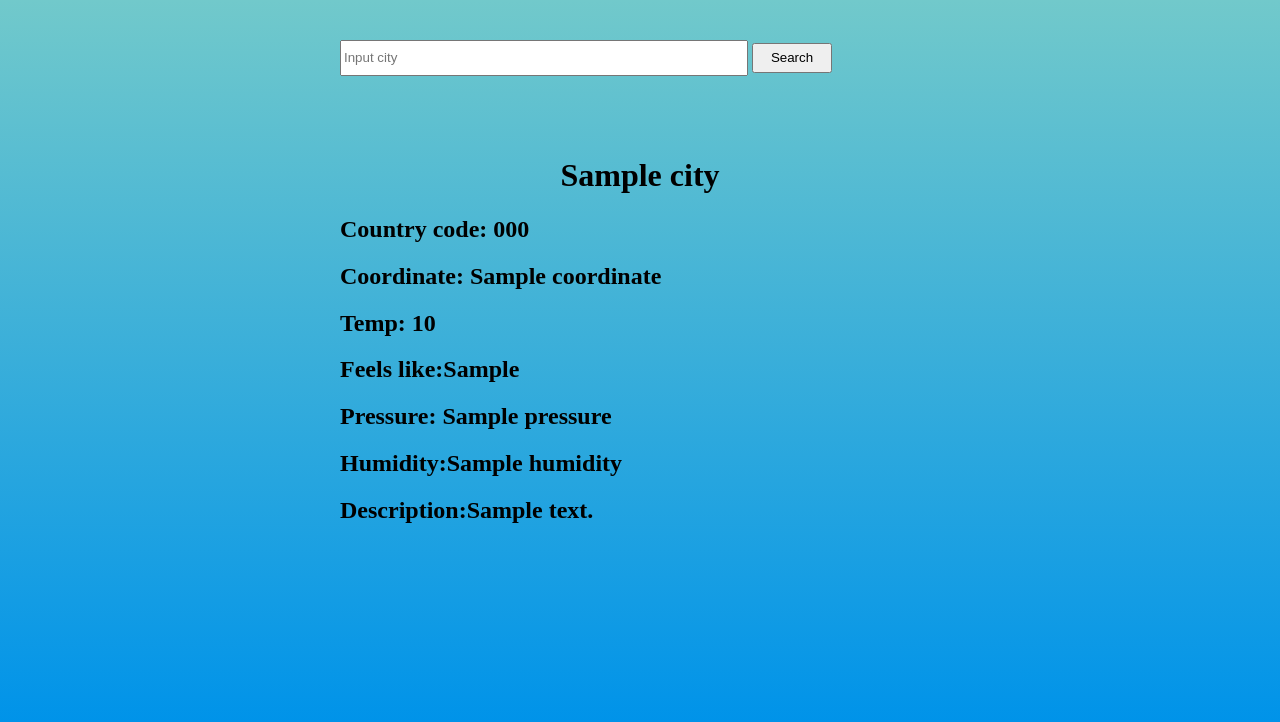
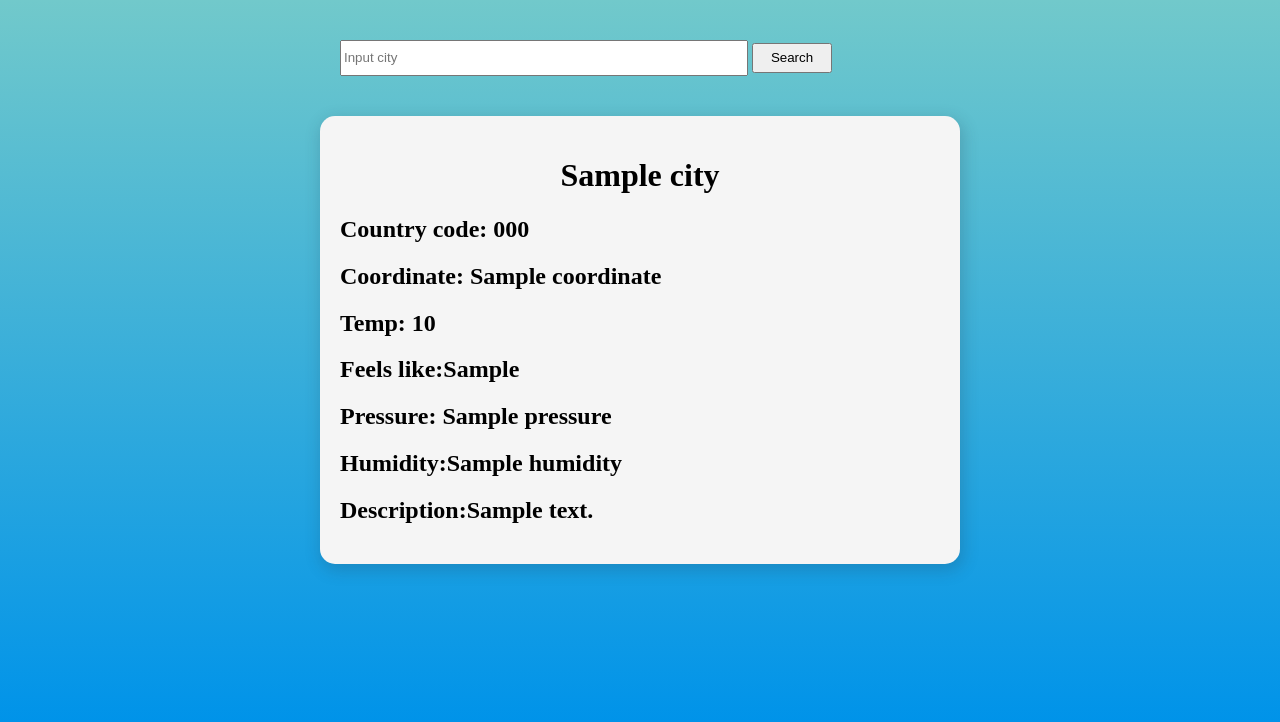
Before and after one commit to VitaliiFedin/Django_weather, a Django app: template weather_detector/weather/templates/weather/index.html in a window 1280 px wide. Shown: the part 94-816 px from the top of the page. Run offline with Django 3.2, Linux system fonts and the light colour scheme; the template is opened without the code that fills it: most values are stand-ins (such as "Sample title", 1, 10 or a date in 2020).

Commit message:
update interface

```diff
--- a/weather_detector/weather/static/weather/css/weather.css
+++ b/weather_detector/weather/static/weather/css/weather.css
@@ -31,6 +31,10 @@ width: 100%;
     max-width: 600px;
     padding: 20px;
     margin: 0 auto 20px;
+    background: whitesmoke;
+    border-radius: 15px;
+    transition: 0.2s;
+    box-shadow: 2px 5px 15px 2px rgba(34, 60, 80, 0.21);
 
 }
 .btn{
```
